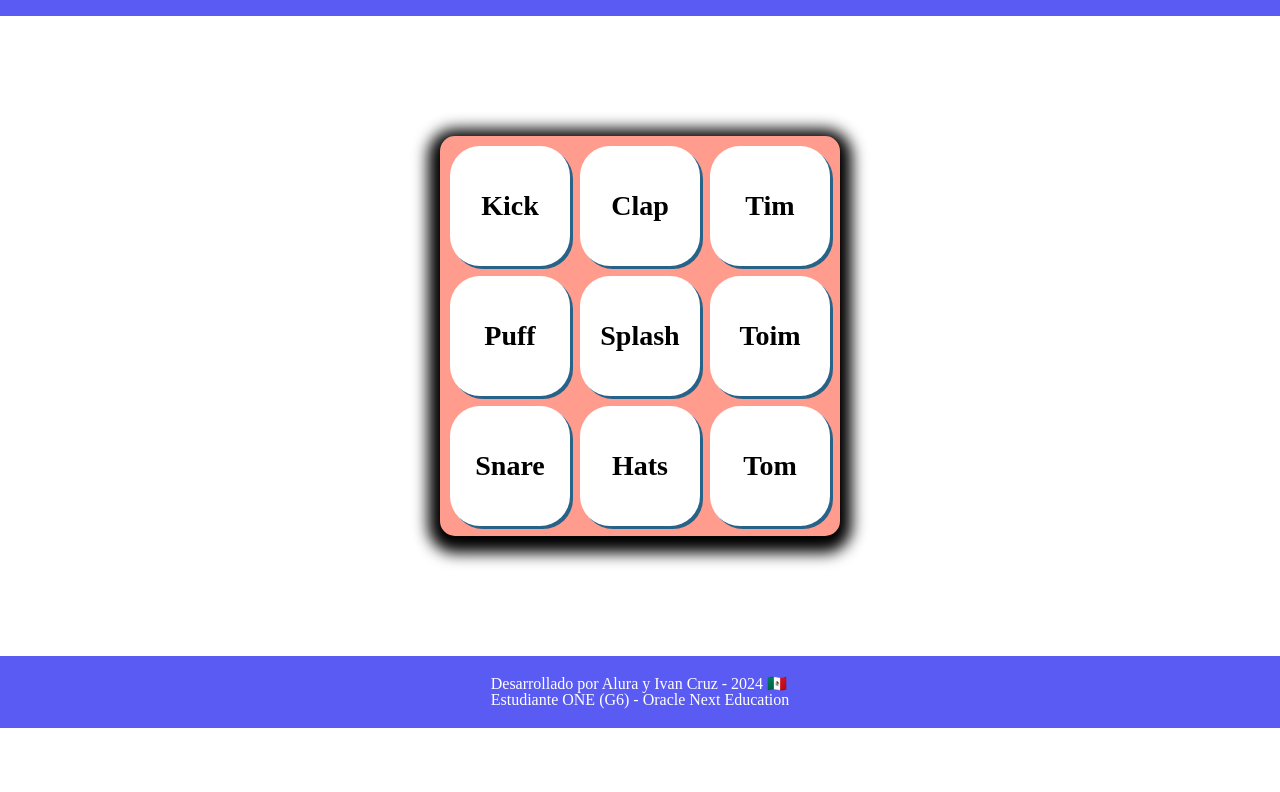
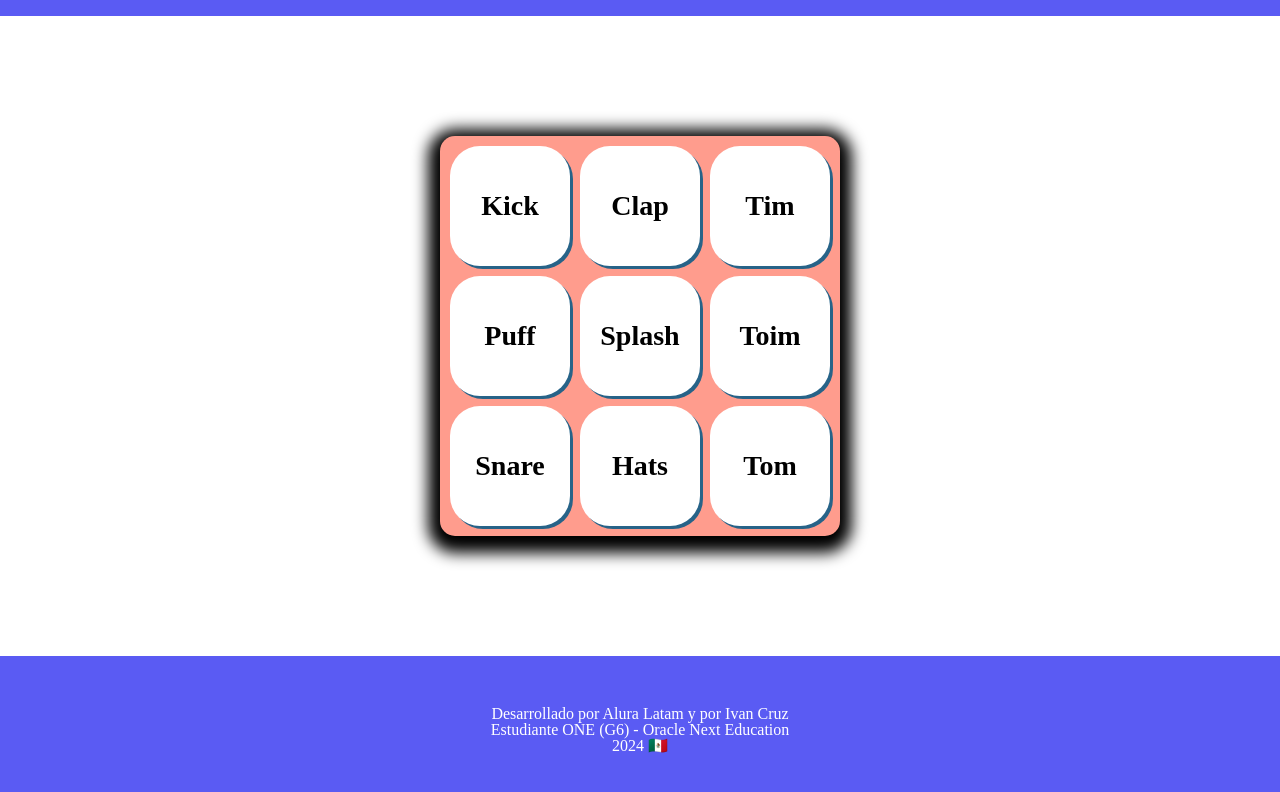
Before and after one commit to Ivandv19/alura-midi, a plain HTML site: page index.html in a window 1280 px wide. Shown: the part 186-978 px from the top of the page. Before the commit the page ends 914 px from the top, so only its background shows below. Drawn offline with Linux system fonts and the light colour scheme.

Commit message:
refactor(footer): Actualiza contenido y estilos de footer

```diff
--- a/css/estilos.css
+++ b/css/estilos.css
@@ -57,9 +57,7 @@ h1 {
   padding: 10px;
 }
 
-.container_teclado{
 
-}
 
 /* Estilos para las teclas */
 .tecla {
@@ -103,11 +101,15 @@ footer{
   width: 100%;
   height: auto;
   background-color: #5a5bf3;
-  padding: 20px;
+  padding: 50px ;
   color: white;
   display: flex;
   justify-content: center;
   align-items: center;
+}
+
+.footer__creditos{
+  text-align: center;
 }
 
 
--- a/index.html
+++ b/index.html
@@ -31,7 +31,7 @@
     <!-- Encabezado de la página -->
     <main>
         <!-- Sección del teclado -->
-         <div class="container_teclado">
+        <div class="container_teclado">
             <section class="teclado">
                 <!-- Botones del teclado -->
                 <button class="tecla tecla_kick">Kick</button>
@@ -46,7 +46,7 @@
                 <button class="tecla tecla_hats">Hats</button>
                 <button class="tecla tecla_tom">Tom</button>
             </section>
-         </div>
+        </div>
 
 
         <!-- Elementos de audio para cada tecla -->
@@ -62,8 +62,10 @@
     </main>
 
     <footer class="footer">
-        <h2 class="footer_creditos">Desarrollado por Alura y Ivan Cruz - 2024 🇲🇽 <br /> Estudiante ONE (G6) -
-            Oracle Next Education </h2>
+        <p class="footer__creditos">
+            Desarrollado por Alura Latam y por Ivan Cruz <br /> Estudiante ONE (G6) -
+            Oracle Next Education <br /> 2024 🇲🇽
+        </p>
     </footer>
 
     <!-- Script para la lógica del teclado -->
```
